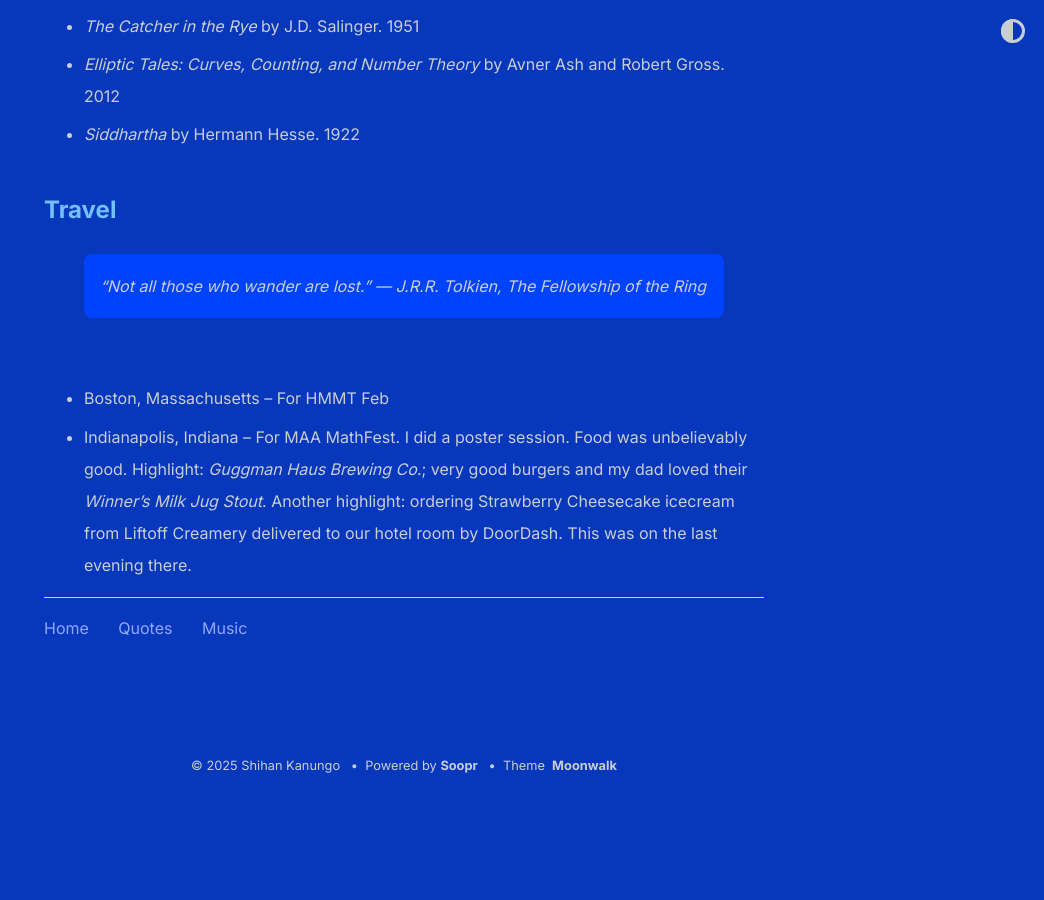
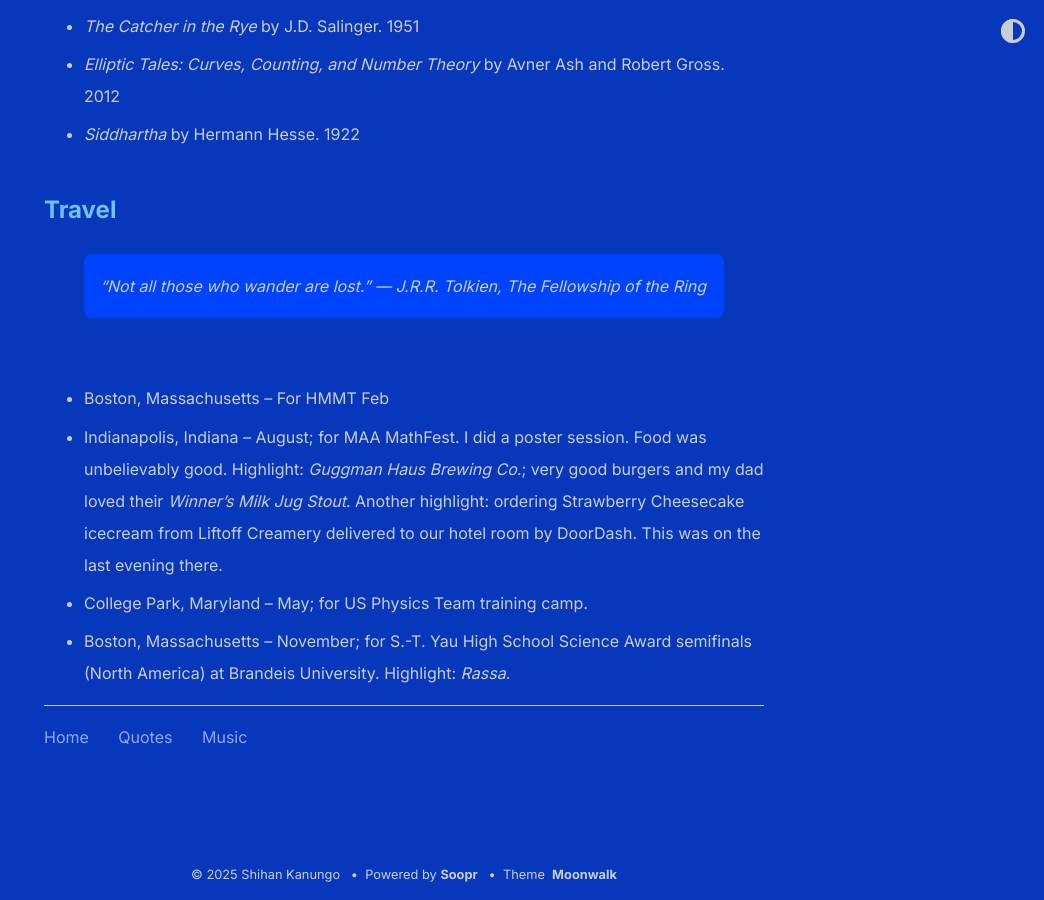
Before and after one commit to shihankanungo/shihankanungo.github.io, a Jekyll site: the page built from wrapped.md, in a window 1280 px wide and 900 px high, scrolled down 2888 px. Shown: the whole window, without its empty margins (236-1280 px from the left). Built offline with Jekyll 4.4.1, drawn with Linux system fonts in a browser that asks for light colours; before the commit the page ends 3679 px from its top, so only the background shows below that.

Commit message:
Update wrapped.md

```diff
--- a/wrapped.md
+++ b/wrapped.md
@@ -82,4 +82,6 @@ The Farewell // The Cider House Rules // Little Women // Lincoln // Gravity // A
 <br>
 
 - Boston, Massachusetts -- For HMMT Feb
-- Indianapolis, Indiana -- For MAA MathFest. I did a poster session. Food was unbelievably good. Highlight: *Guggman Haus Brewing Co.*; very good burgers and my dad loved their *Winner's Milk Jug Stout*. Another highlight: ordering Strawberry Cheesecake icecream from Liftoff Creamery delivered to our hotel room by DoorDash. This was on the last evening there.
+- Indianapolis, Indiana -- August; for MAA MathFest. I did a poster session. Food was unbelievably good. Highlight: *Guggman Haus Brewing Co.*; very good burgers and my dad loved their *Winner's Milk Jug Stout*. Another highlight: ordering Strawberry Cheesecake icecream from Liftoff Creamery delivered to our hotel room by DoorDash. This was on the last evening there.
+- College Park, Maryland -- May; for US Physics Team training camp.
+- Boston, Massachusetts -- November; for S.-T. Yau High School Science Award semifinals (North America) at Brandeis University. Highlight: *Rassa*.
```
